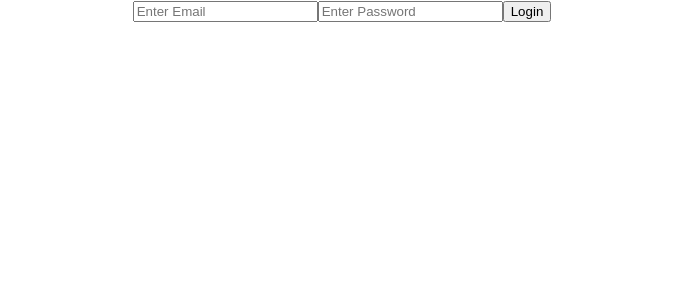
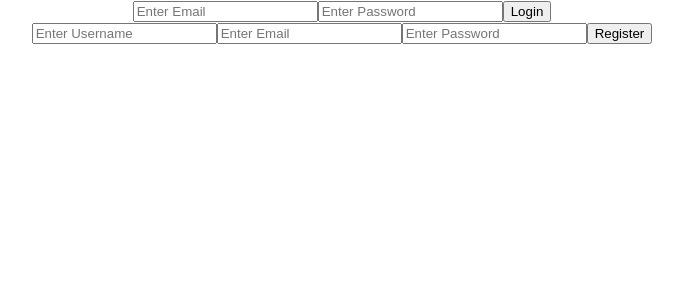
Before and after one commit to henry2005yha/Task-Management, a React (Create React App) app: page / in a window 1280 px wide. Shown: the top 300 px of the page, without its empty margins (298-981 px from the left). Built offline with nearby package versions, Linux system fonts and the light colour scheme.

Commit message:
Your commit message here

```diff
--- a/src/App.js
+++ b/src/App.js
@@ -1,11 +1,13 @@
 import logo from './logo.svg';
 import './App.css';
 import Login from './Components/Authentication Components/Login';
+import Register from './Components/Authentication Components/Register';
 
 function App() {
   return (
     <div className="App">
      <Login/>
+     <Register/>
     </div>
   );
 }
--- a/src/Components/Authentication Components/Login.jsx
+++ b/src/Components/Authentication Components/Login.jsx
@@ -9,7 +9,7 @@ const Login = () => {
     const handleSubmit = async (e) => {
         e.preventDefault();
         try {
-            const response = await axios.get('localhost:8080/taskmanagement/user/test');
+            const response = await axios.post('http://localhost:8080/taskmanagement/user/login', {email, password});
             console.log(response.data);
         } catch (error) {
             console.error('Login Error! Try Again', error);
--- /dev/null
+++ b/src/Components/Authentication Components/Register.jsx
@@ -0,0 +1,31 @@
+import axios from 'axios';
+import React, { useState } from 'react'
+
+const Register = () => {
+
+    const [username, setUsername] = useState('');
+    const [email, setEmail] = useState('');
+    const [password, setPassword] = useState('');
+
+    const handleSubmit = async (e) => {
+        e.preventDefault();
+        try {
+            const response = await axios.post('http://localhost:8080/taskmanagement/user/register', {username, email, password});
+            console.log(response.data);
+        } catch (error) {
+            console.error('Registartion Error, Try Agsin!', error);
+        }
+    }
+  return (
+    <div>
+      <form onSubmit={handleSubmit}>
+        <input type="text" value={username} onChange={(e) =>setUsername(e.target.value)} placeholder='Enter Username' required/>
+        <input type="email" value={email} onChange={(e) =>setEmail(e.target.value)} placeholder='Enter Email' required/>
+        <input type="password" value={password} onChange={(e) =>setPassword(e.target.value)} placeholder='Enter Password' required/>
+        <button type='submit'>Register</button>
+      </form>
+    </div>
+  )
+}
+
+export default Register
```
